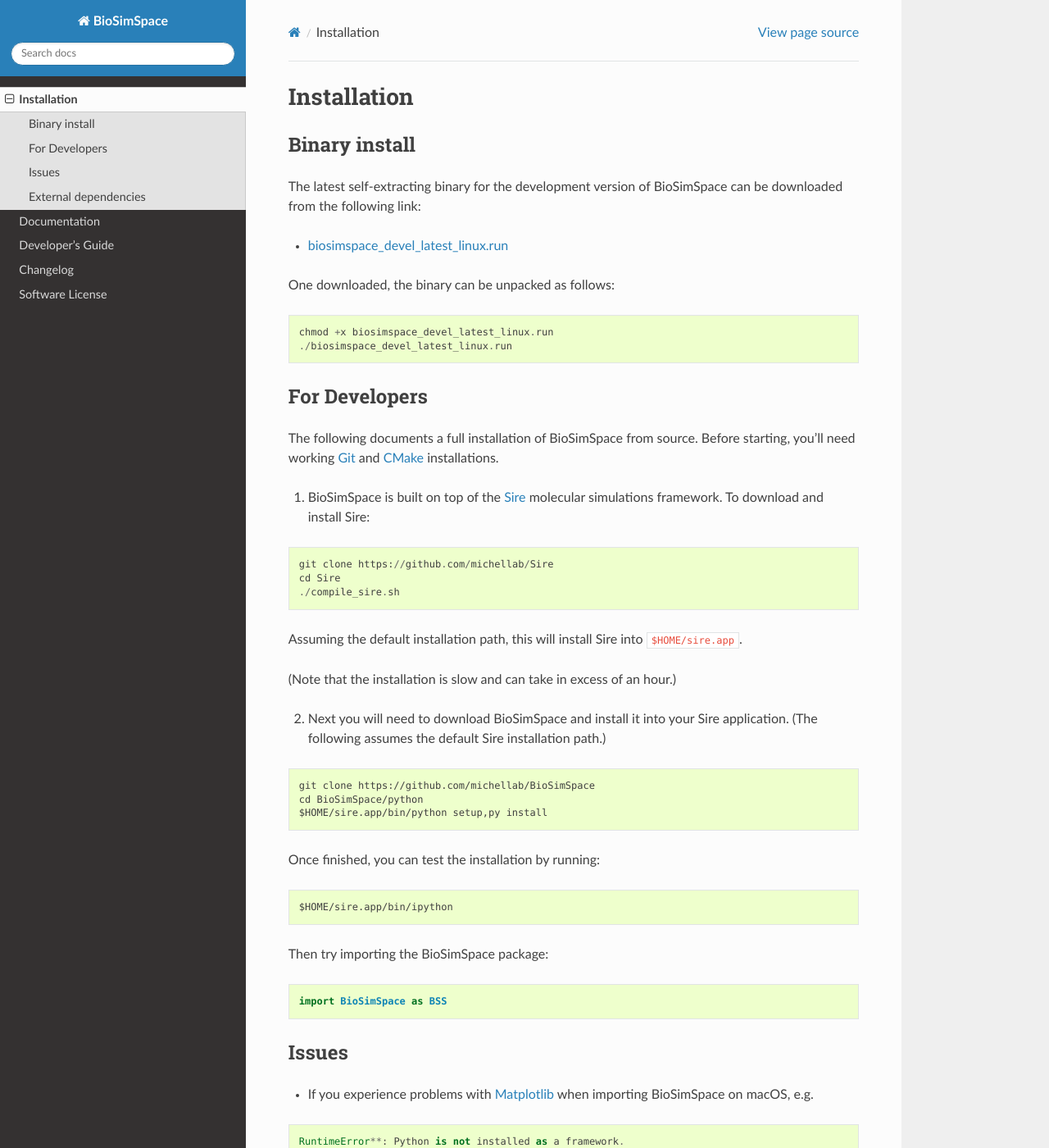
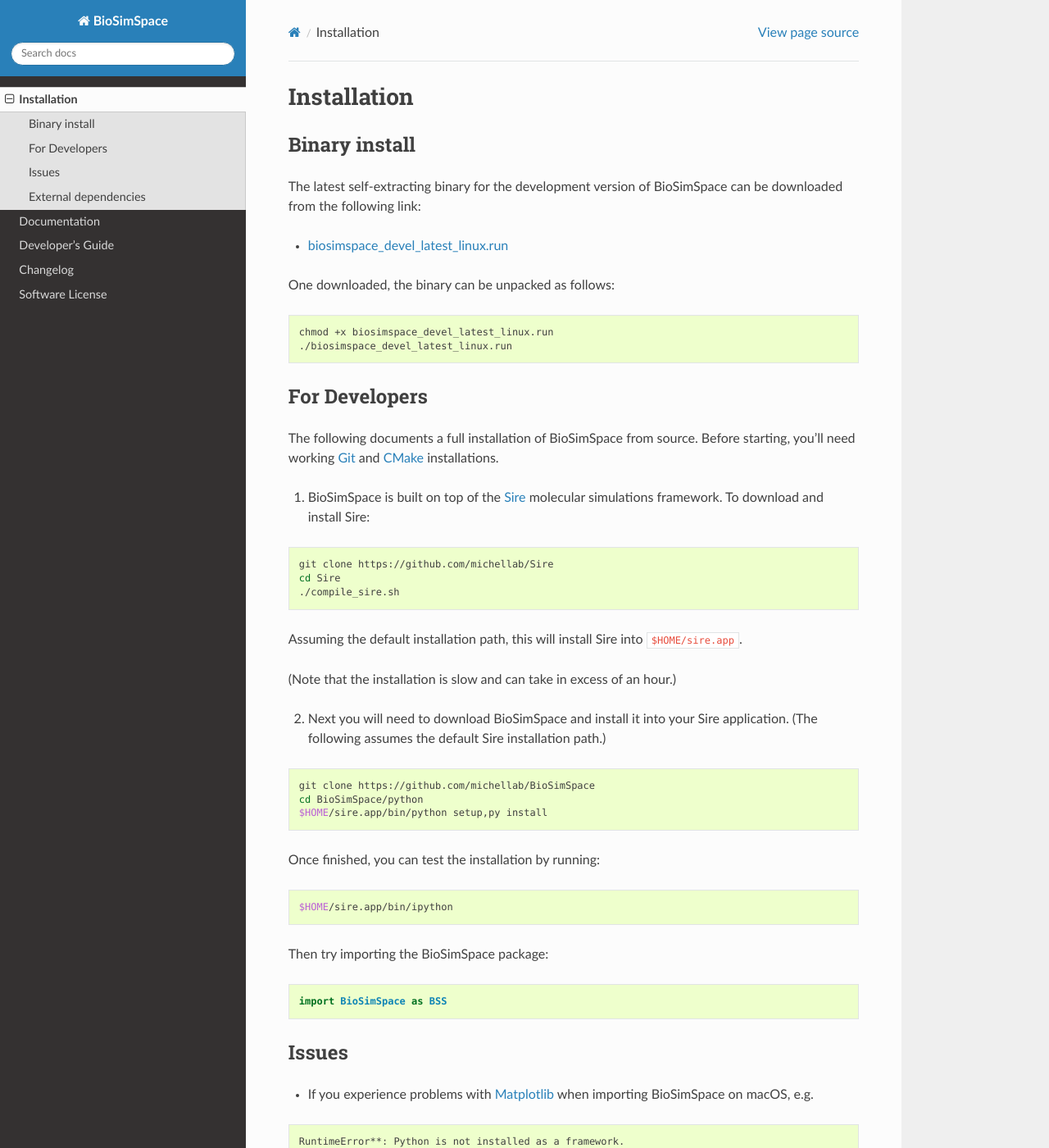
Before and after one commit to michellab/BioSimSpace, a Sphinx documentation site: the page built from doc/source/install.rst, in a window 1280 px wide and 1400 px high. Shown: the whole window at 82% size. Built offline with Sphinx 7.4.7 and the Read the Docs theme 2.0.0, drawn with Linux system fonts in a browser that asks for light colours; the version number could not be read and is left out.

Commit message:
Specify programming language using RST code-block. ***NO_CI***

```diff
--- a/doc/source/install.rst
+++ b/doc/source/install.rst
@@ -14,7 +14,7 @@
 
 One downloaded, the binary can be unpacked as follows:
 
-.. code::
+.. code-block:: bash
 
    chmod +x biosimspace_devel_latest_linux.run
    ./biosimspace_devel_latest_linux.run
@@ -29,7 +29,7 @@
 1. BioSimSpace is built on top of the `Sire <https://github.com/michellab/Sire>`_
    molecular simulations framework. To download and install Sire:
 
-.. code::
+.. code-block:: bash
 
    git clone https://github.com/michellab/Sire
    cd Sire
@@ -42,7 +42,7 @@
 2. Next you will need to download BioSimSpace and install it into your Sire
    application. (The following assumes the default Sire installation path.)
 
-.. code::
+.. code-block:: bash
 
    git clone https://github.com/michellab/BioSimSpace
    cd BioSimSpace/python
@@ -50,13 +50,13 @@
 
 Once finished, you can test the installation by running:
 
-.. code::
+.. code-block:: bash
 
    $HOME/sire.app/bin/ipython
 
 Then try importing the BioSimSpace package:
 
-.. code::
+.. code-block:: python
 
    import BioSimSpace as BSS
 
@@ -66,13 +66,13 @@
 * If you experience problems with `Matplotlib <https://matplotlib.org>`_ when
   importing BioSimSpace on macOS, e.g.
 
-.. code::
+.. code-block:: bash
 
    RuntimeError**: Python is not installed as a framework.
 
 simply add the following to ``~/.matplotlib/matplotlibrc``
 
-.. code::
+.. code-block:: bash
 
    backend: TkAgg
 
```
